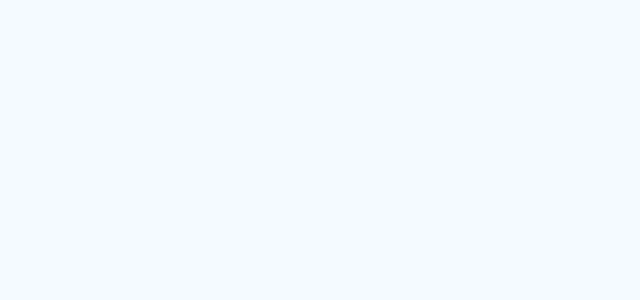
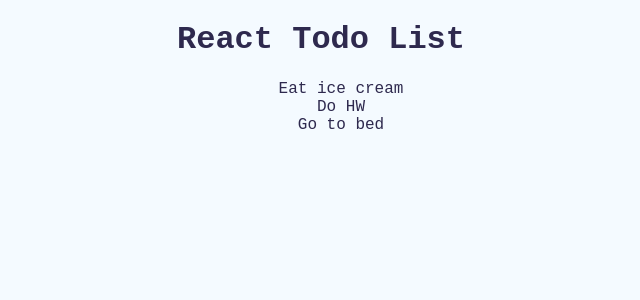
Before and after one commit to briankeegan/react-todo-list, a React (Create React App) app: page / in a window 1280 px wide. Shown: the top 300 px of the page, without its empty margins (319-959 px from the left). Built offline with nearby package versions, Linux system fonts and the light colour scheme.

Commit message:
Create sample layout
 - Render header
 - Add todo items and use an unordered list
 - Add to TODO.md

```diff
--- a/src/App.js
+++ b/src/App.js
@@ -4,7 +4,14 @@ import './App.css';
 class App extends Component {
   render() {
     return (
-      <div></div>
+      <div>
+        <h1>React Todo List</h1>
+        <ul>
+          <li>Eat ice cream</li>
+          <li>Do HW</li>
+          <li>Go to bed</li>
+        </ul>
+      </div>
     );
   }
 }
--- a/src/index.css
+++ b/src/index.css
@@ -7,7 +7,7 @@ body {
   font-family: monospace;
   font-size: 16px;
 }
-.container {
+div {
   padding: 0 20%;
   text-align: center;
 }
--- a/src/index.js
+++ b/src/index.js
@@ -2,6 +2,7 @@ import React from 'react';
 import ReactDOM from 'react-dom';
 import './index.css';
 import App from './App';
+// This is for offline capabilities + more see 'TODO.md'
 import registerServiceWorker from './registerServiceWorker';
 
 ReactDOM.render(<App />, document.getElementById('root'));
```
Also changed, not shown: 1 other file (tests, documents, lock files or other folders).
